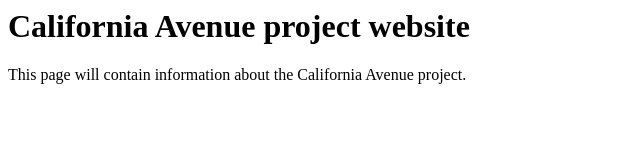
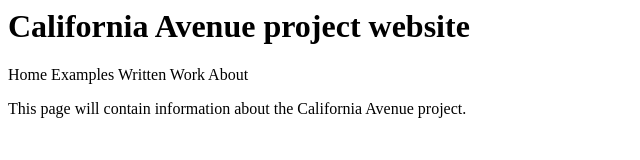
Before and after one commit to annenyquist/calave, a plain HTML site: page public/index.html in a window 1280 px wide. Shown: the whole page, without its empty margins (0-640 px from the left). Drawn offline with Linux system fonts and the light colour scheme.

Commit message:
Added file structure for pages

```diff
--- a/public/index.html
+++ b/public/index.html
@@ -7,10 +7,15 @@ California Avenue project
 <body>
 
 <h1>California Avenue project website</h1>
+<div>
+  Home Examples Written Work About
+</div>
 
+<div>
 <p>
 This page will contain information about the California Avenue project.
 </p>
+</div>
 
 </body>
 </html>
```
Also changed, not shown: public/pages/about.html (added, +1 -0 lines), public/pages/examples.html (added, +1 -0 lines), public/pages/home.html (added, +1 -0 lines), public/pages/writtenwork.html (added, +1 -0 lines).
